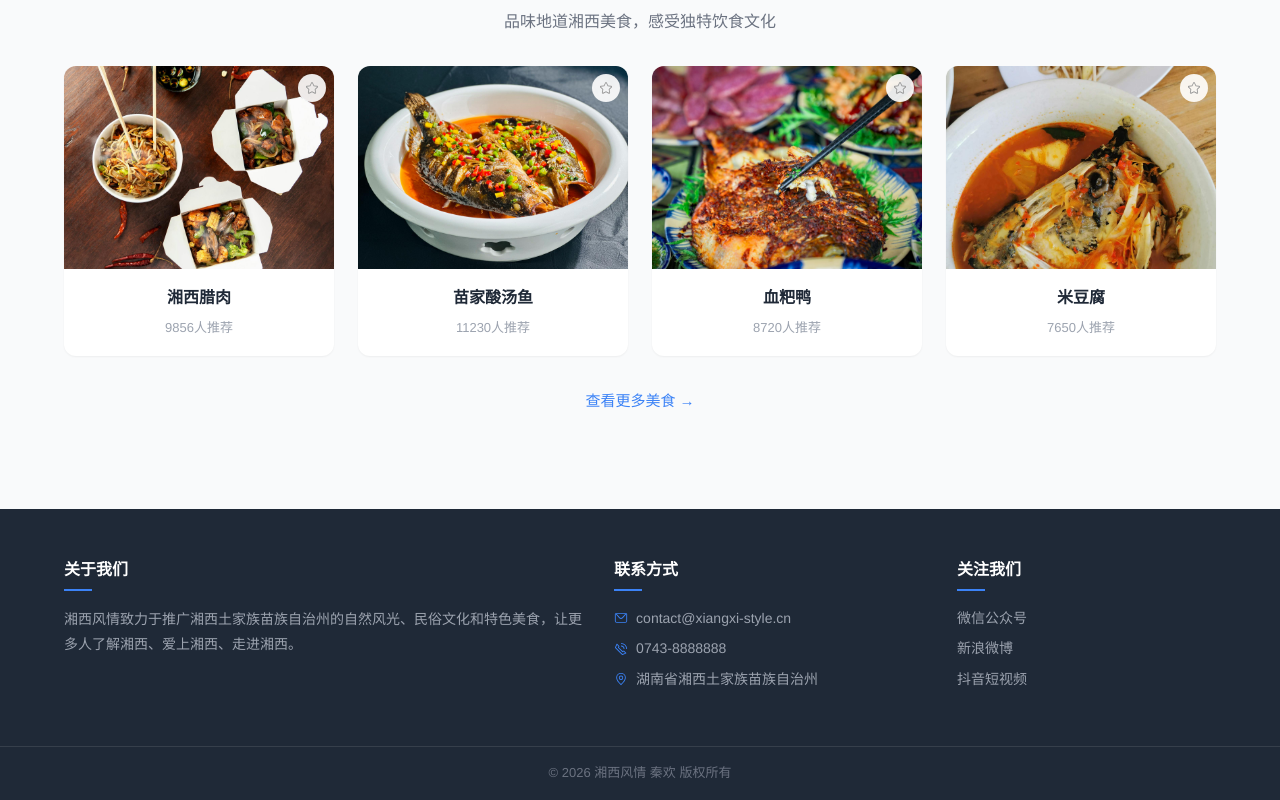
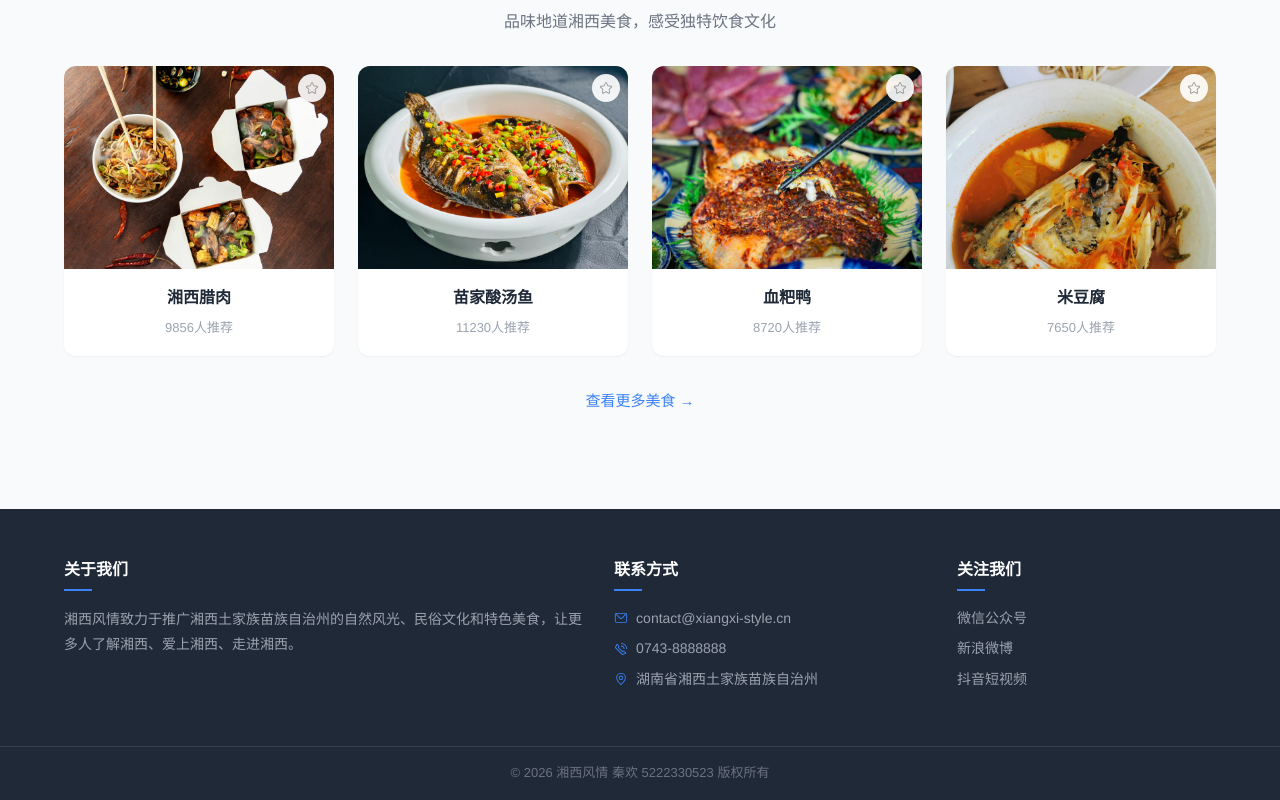
Before and after one commit to pikachuprogrammer01/xiangxi-style-tourism, a Vue app: page / in a window 1280 px wide. Shown: the part 1279-2079 px from the top of the page. Built offline with nearby package versions, Linux system fonts and the light colour scheme.

Commit message:
fix(FooterBar.vue): 加入学号

```diff
--- a/src/components/common/FooterBar.vue
+++ b/src/components/common/FooterBar.vue
@@ -12,7 +12,6 @@ import { Message, Phone, Location } from '@element-plus/icons-vue'
             湘西风情致力于推广湘西土家族苗族自治州的自然风光、民俗文化和特色美食，让更多人了解湘西、爱上湘西、走进湘西。
           </p>
         </div>
-
 
         <div class="footer-bar__col">
           <h4 class="footer-bar__col-title">联系方式</h4>
@@ -44,7 +43,7 @@ import { Message, Phone, Location } from '@element-plus/icons-vue'
     </div>
 
     <div class="footer-bar__bottom">
-      <p>&copy; 2026 湘西风情 秦欢 版权所有</p>
+      <p>&copy; 2026 湘西风情 秦欢 5222330523 版权所有</p>
     </div>
   </footer>
 </template>
```
